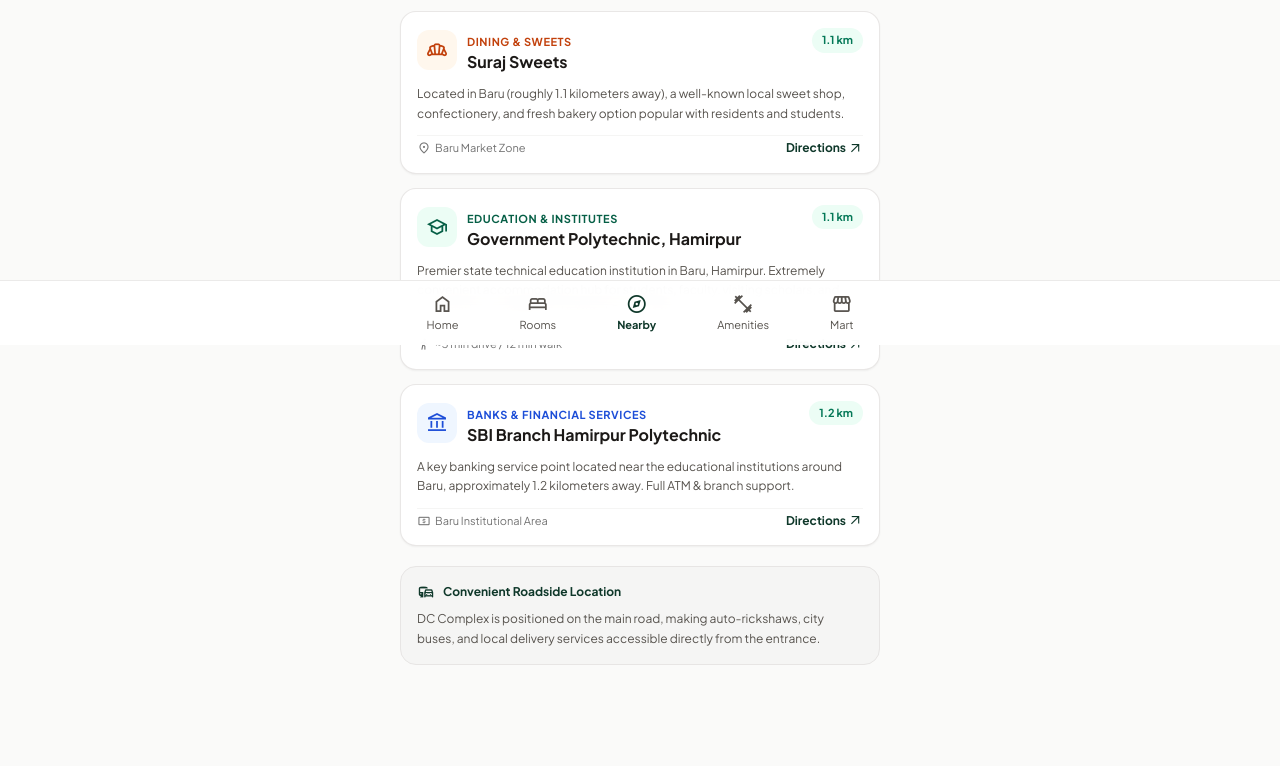
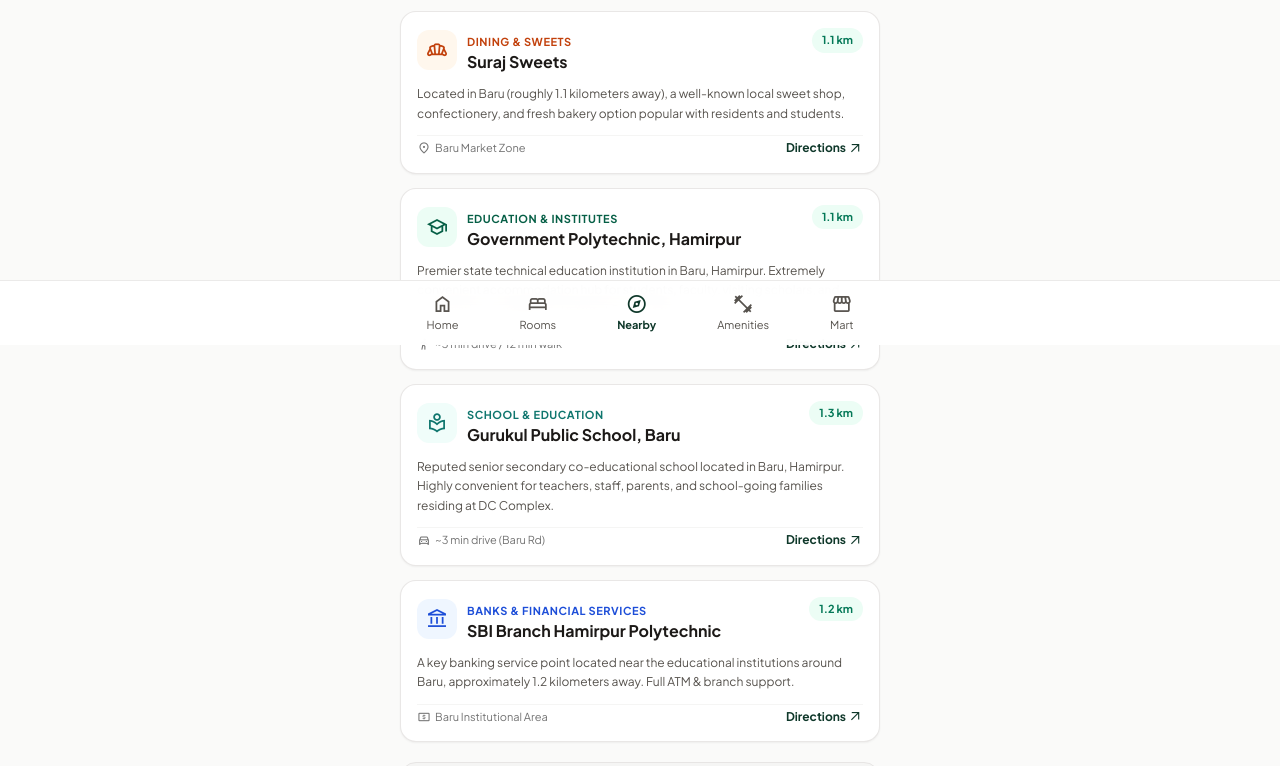
Before and after one commit to KarnailSingh87/dcomplex, a website built with Vite: page nearby.html in a window 1280 px wide. Shown: the part 455-1221 px from the top of the page. Built offline with nearby package versions, Linux system fonts and the light colour scheme.

Commit message:
Add Gurukul Public School Baru to Nearby & Landmarks sections

```diff
--- a/index.html
+++ b/index.html
@@ -412,6 +412,20 @@
           </div>
           <span class="font-bold text-neutral-900 text-xs truncate">SBI Polytechnic</span>
           <span class="text-[11px] text-neutral-500 leading-tight">ATM &amp; branch in Baru</span>
+        </div>
+
+        <!-- Item 5: Gurukul Public School Baru -->
+        <div class="col-span-2 p-2.5 rounded-xl bg-neutral-50 border border-neutral-100 flex items-center justify-between hover:border-neutral-200 transition-colors">
+          <div class="flex flex-col gap-0.5 min-w-0">
+            <span class="text-[10px] font-bold text-teal-700 uppercase">School &amp; Education</span>
+            <span class="font-bold text-neutral-900 text-xs truncate">Gurukul Public School</span>
+            <span class="text-[11px] text-neutral-500 leading-tight">Baru, Hamirpur (~3 min drive)</span>
+          </div>
+          <a href="https://www.google.com/maps/place/Gurukul+Public+School+Baru/@31.676754,76.537962,724m/data=!3m1!1e3!4m6!3m5!1s0x3904d5a182050095:0x79b56675fde5851d!8m2!3d31.6767539!4d76.5379622!16s%2Fg%2F11rxndx1p_?hl=en" target="_blank"
+             class="flex-shrink-0 flex items-center gap-1 text-[11px] font-bold text-emerald-700 bg-emerald-100/60 px-2 py-1 rounded-lg hover:bg-emerald-100 transition-colors">
+            1.3 km
+            <span class="material-symbols-outlined text-[13px]">arrow_outward</span>
+          </a>
         </div>
       </div>
     </section>
--- a/nearby.html
+++ b/nearby.html
@@ -258,6 +258,38 @@
         </div>
       </article>
 
+      <!-- Item 5: Gurukul Public School Baru -->
+      <article class="bg-white rounded-2xl border border-neutral-200/90 p-4 shadow-sm flex flex-col gap-3 hover:border-neutral-300 transition-colors">
+        <div class="flex items-start justify-between gap-2">
+          <div class="flex items-center gap-2.5">
+            <span class="w-10 h-10 rounded-xl bg-teal-50 text-teal-700 flex items-center justify-center flex-shrink-0">
+              <span class="material-symbols-outlined text-[22px]">local_library</span>
+            </span>
+            <div>
+              <span class="text-[11px] font-bold uppercase tracking-wider text-teal-700">School &amp; Education</span>
+              <h2 class="text-base font-bold text-neutral-900 leading-tight">Gurukul Public School, Baru</h2>
+            </div>
+          </div>
+          <span class="text-[11px] font-bold text-emerald-700 bg-emerald-50 px-2.5 py-1 rounded-full flex-shrink-0">
+            1.3 km
+          </span>
+        </div>
+        <p class="text-xs text-neutral-600 leading-relaxed">
+          Reputed senior secondary co-educational school located in Baru, Hamirpur. Highly convenient for teachers, staff, parents, and school-going families residing at DC Complex.
+        </p>
+        <div class="pt-1 flex items-center justify-between border-t border-neutral-100">
+          <span class="text-[11px] text-neutral-500 flex items-center gap-1">
+            <span class="material-symbols-outlined text-[14px]">directions_car</span>
+            ~3 min drive (Baru Rd)
+          </span>
+          <a class="text-xs font-bold text-primary hover:underline flex items-center gap-0.5"
+             href="https://www.google.com/maps/place/Gurukul+Public+School+Baru/@31.676754,76.537962,724m/data=!3m1!1e3!4m6!3m5!1s0x3904d5a182050095:0x79b56675fde5851d!8m2!3d31.6767539!4d76.5379622!16s%2Fg%2F11rxndx1p_?hl=en" target="_blank">
+            Directions
+            <span class="material-symbols-outlined text-[15px]">arrow_outward</span>
+          </a>
+        </div>
+      </article>
+
       <!-- Item 5: SBI Branch Hamirpur Polytechnic -->
       <article class="bg-white rounded-2xl border border-neutral-200/90 p-4 shadow-sm flex flex-col gap-3 hover:border-neutral-300 transition-colors">
         <div class="flex items-start justify-between gap-2">
```
